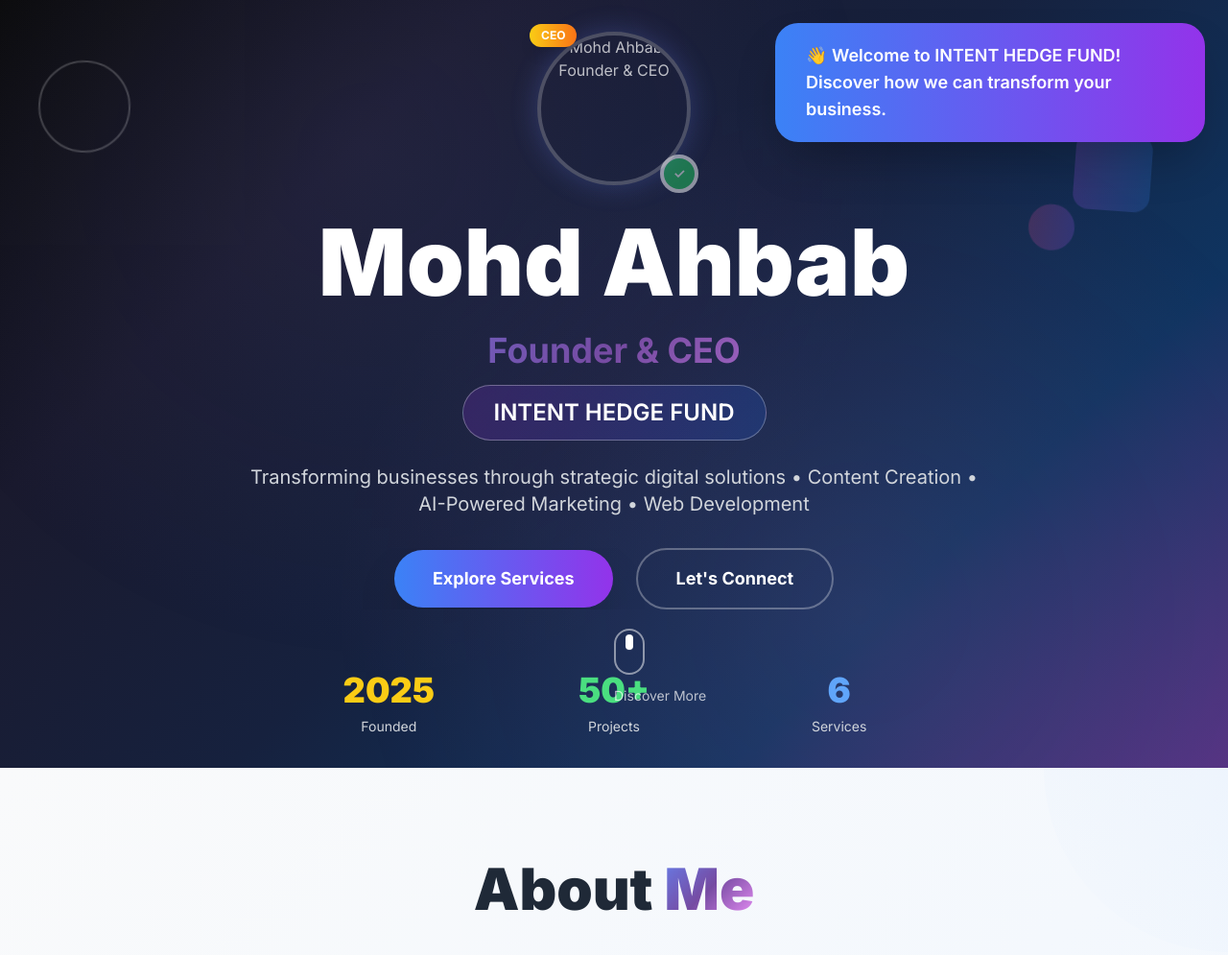
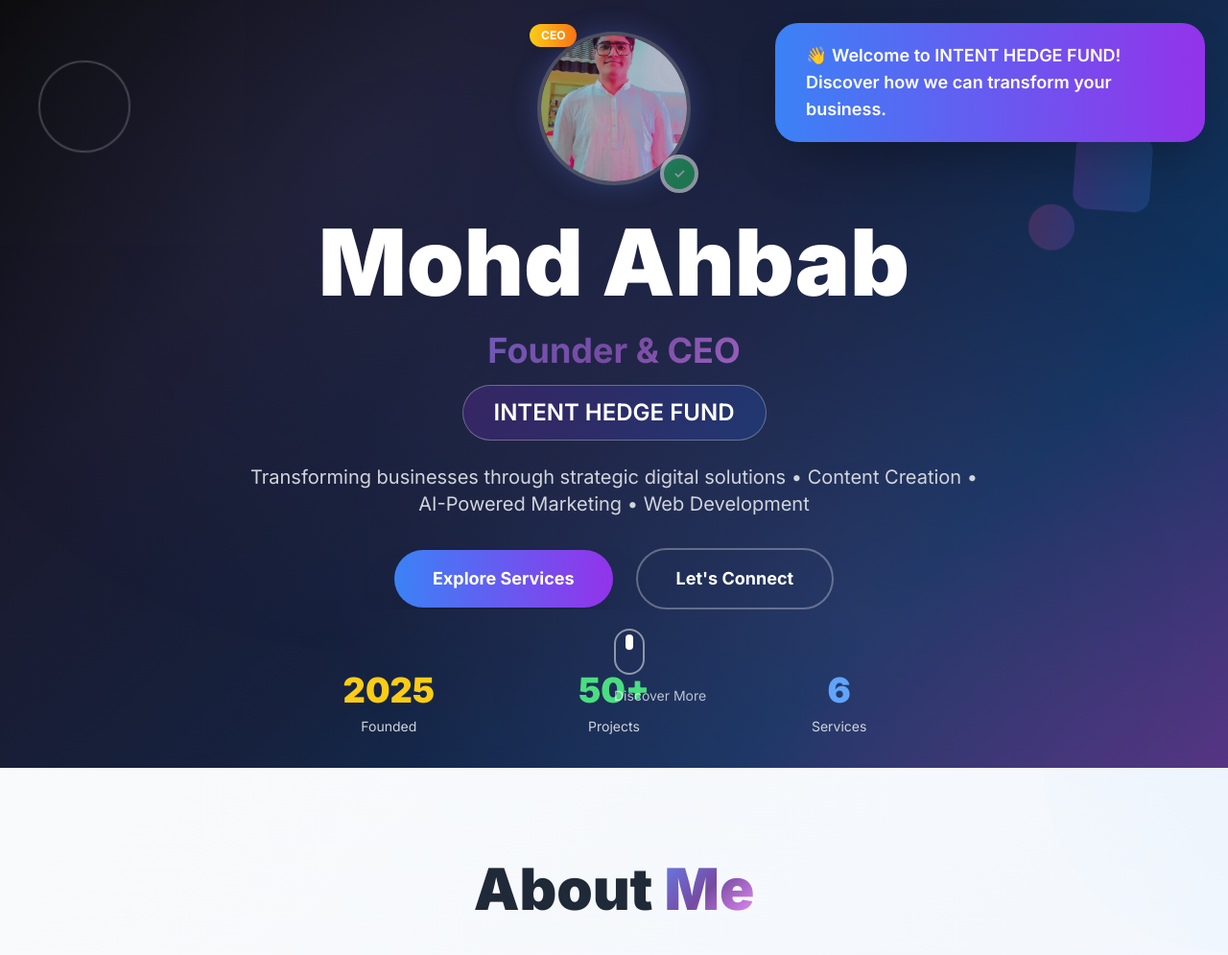
Before and after one commit to Ahbab905/fund2, a plain HTML site: page index.html in a window 1280 px wide. Shown: the top 995 px of the page at 96% size. Drawn offline with nearby package versions, Linux system fonts and the light colour scheme.

Commit message:
Update index.html

```diff
--- a/index.html
+++ b/index.html
@@ -277,7 +277,7 @@
                 <div class="cinematic-zoom mb-8" style="animation-delay: 0.5s;">
                     <div class="w-40 h-40 mx-auto mb-8 relative">
                         <div class="w-full h-full rounded-full overflow-hidden border-4 border-white/30 glow-effect">
-                            <img src="gada..jpg" alt="Mohd Ahbab - Founder & CEO" class="w-full h-full object-cover object-center">
+                            <img src="gada.jpg" alt="Mohd Ahbab - Founder & CEO" class="w-full h-full object-cover object-center">
                         </div>
                         <div class="absolute -bottom-2 -right-2 w-10 h-10 bg-green-500 rounded-full border-4 border-white animate-pulse flex items-center justify-center text-white font-bold text-sm">✓</div>
                         <!-- CEO Badge -->
```
